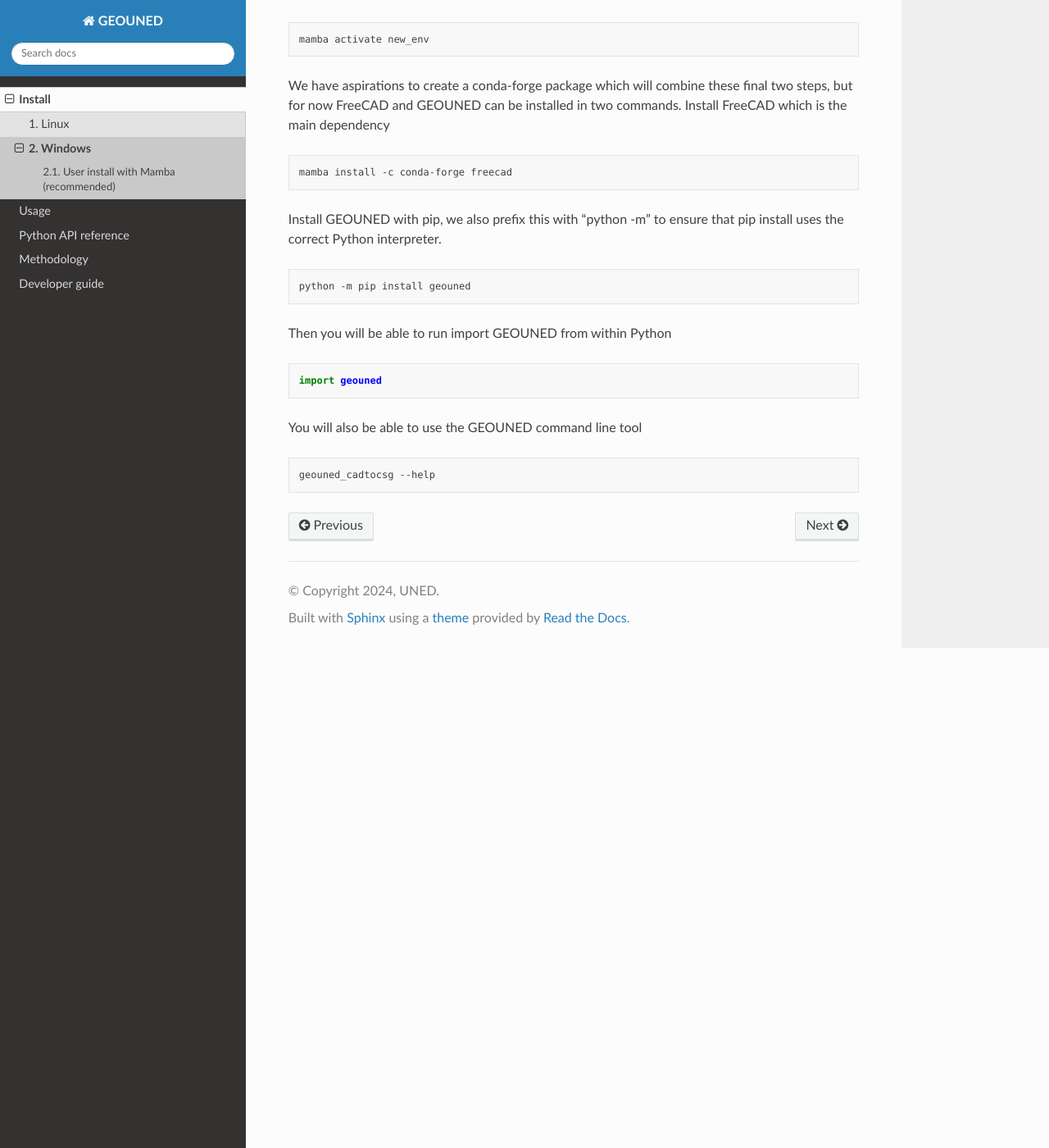
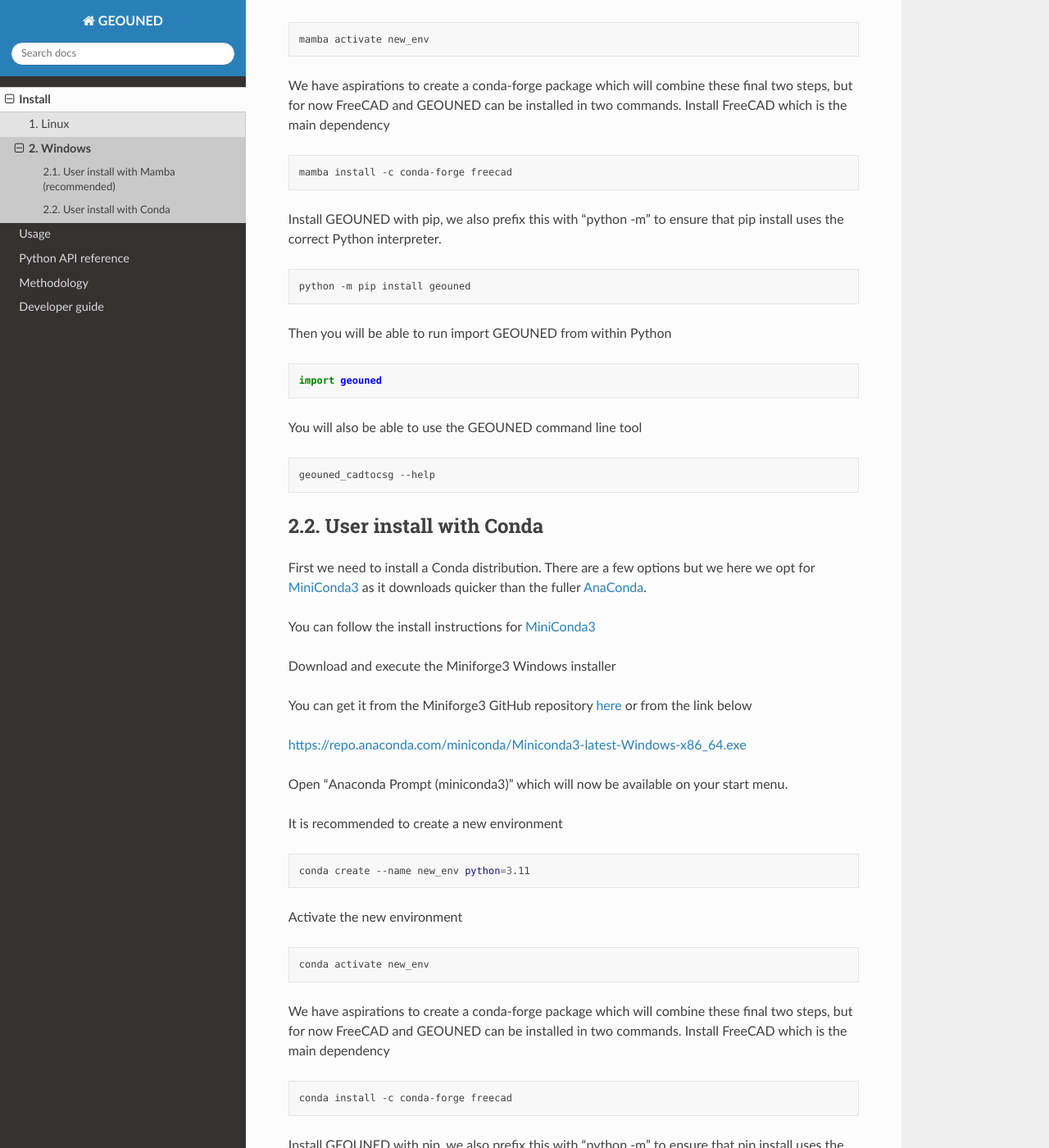
Before and after one commit to GEOUNED-org/GEOUNED, a Sphinx documentation site: the page built from docs/install/install_windows.rst, in a window 1280 px wide and 1400 px high, scrolled down 736 px. Shown: the whole window at 82% size. Built offline with Sphinx 7.4.7 and the Read the Docs theme 2.0.0, drawn with Linux system fonts in a browser that asks for light colours; some of the changed text lies outside the part shown.

Commit message:
added windows conda install

```diff
--- a/docs/install/install_windows.rst
+++ b/docs/install/install_windows.rst
@@ -18,7 +18,6 @@
 Follow the prompts and complete the installation process
 
 Open "Miniforge Prompt" which will now be available on your start menu.
-
 
 It is recommended to create a new environment
 
@@ -57,3 +56,56 @@
 .. code-block:: bash
 
     geouned_cadtocsg --help
+
+User install with Conda
+~~~~~~~~~~~~~~~~~~~~~~~
+
+First we need to install a Conda distribution. There are a few options but we here we opt for `MiniConda3 <https://docs.anaconda.com/free/miniconda/>`_ as it downloads quicker than the fuller `AnaConda <https://www.anaconda.com/download>`_.
+
+You can follow the install instructions for `MiniConda3 <https://docs.anaconda.com/free/miniconda/>`_
+
+Download and execute the Miniforge3 Windows installer
+
+You can get it from the Miniforge3 GitHub repository `here <https://docs.anaconda.com/free/miniconda/>`_ or from the link below
+
+`https://repo.anaconda.com/miniconda/Miniconda3-latest-Windows-x86_64.exe <https://repo.anaconda.com/miniconda/Miniconda3-latest-Windows-x86_64.exe>`_
+
+Open "Anaconda Prompt (miniconda3)" which will now be available on your start menu.
+
+It is recommended to create a new environment
+
+.. code-block:: sh
+
+    conda create --name new_env python=3.11
+
+Activate the new environment
+
+.. code-block:: sh
+
+    conda activate new_env
+
+We have aspirations to create a conda-forge package which will combine these final two steps, but for now FreeCAD and GEOUNED can be installed in two commands.
+Install FreeCAD which is the main dependency
+
+.. code-block:: sh
+
+    conda install -c conda-forge freecad
+
+
+Install GEOUNED with pip, we also prefix this with "python -m" to ensure that pip install uses the correct Python interpreter.
+
+.. code-block:: sh
+
+    python -m pip install geouned
+
+Then you will be able to run import GEOUNED from within Python
+
+.. code-block:: python
+
+    import geouned
+
+You will also be able to use the GEOUNED command line tool
+
+.. code-block:: bash
+
+    geouned_cadtocsg --help
```
Also changed, not shown: other parts of docs/install/install_windows.rst (+1 -1 lines).
